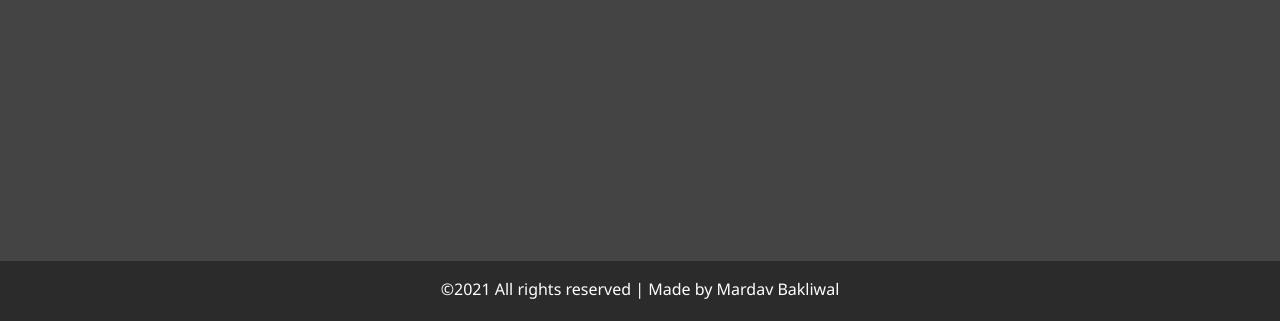
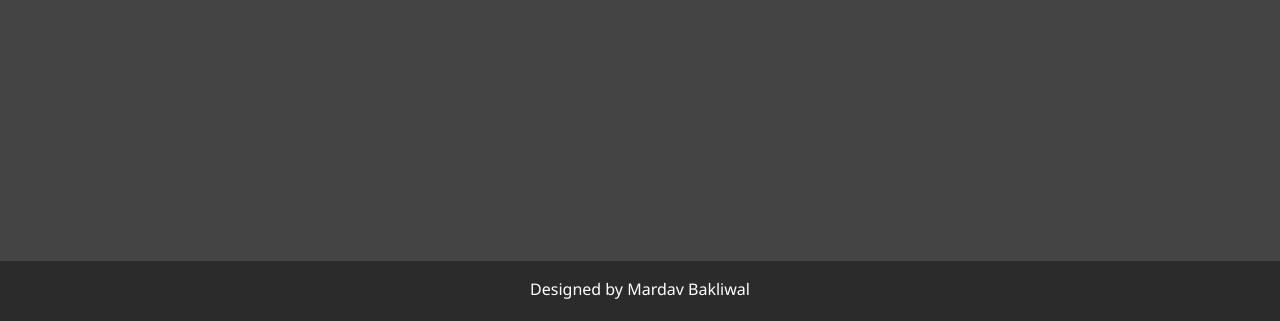
Before and after one commit to mardavvjain/portfolio, a website: page contact.html in a window 1280 px wide. Shown: the part 479-800 px from the top of the page. Drawn offline with Linux system fonts and the light colour scheme.

Commit message:
Update contact.html

```diff
--- a/contact.html
+++ b/contact.html
@@ -73,7 +73,7 @@
   </main>
 
     <footer id="main-footer">
-  &copy;2021 All rights reserved | Made by Mardav Bakliwal
+  Designed by Mardav Bakliwal
   </footer>
 
   <script src="js/main.js"></script>
```
